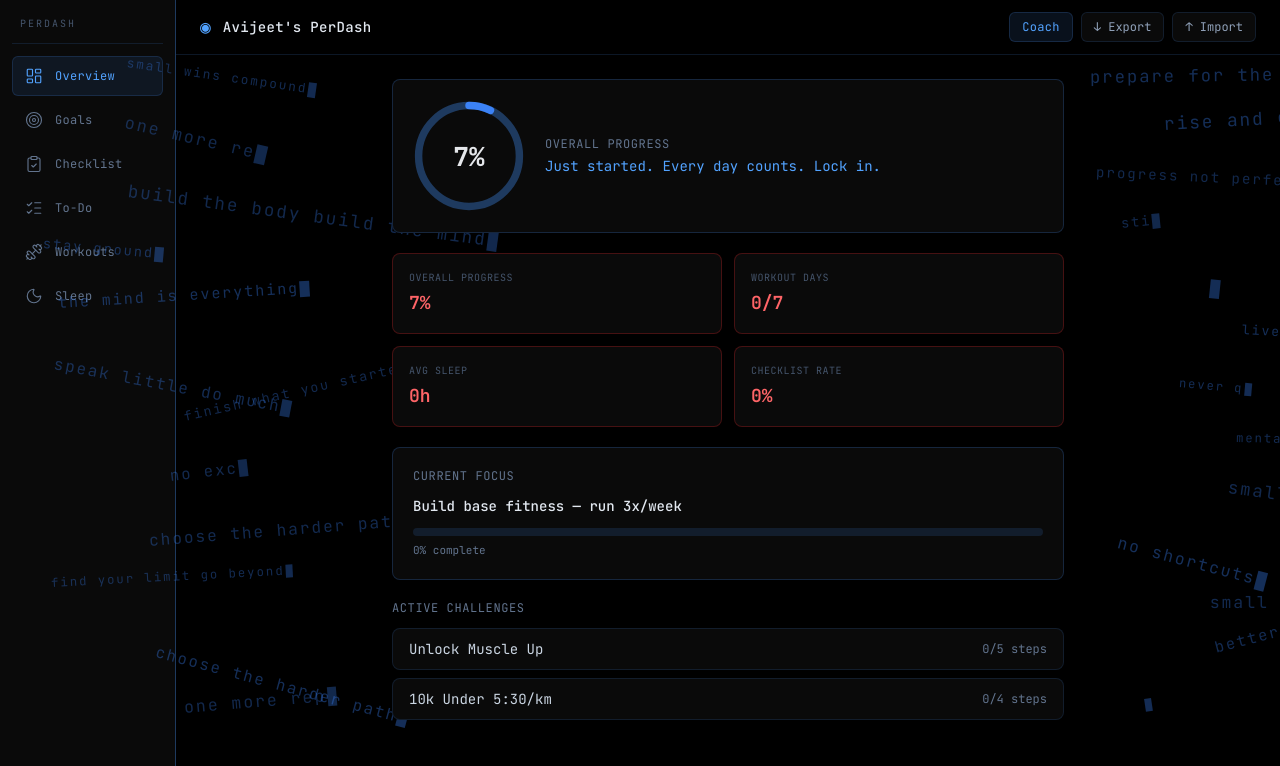
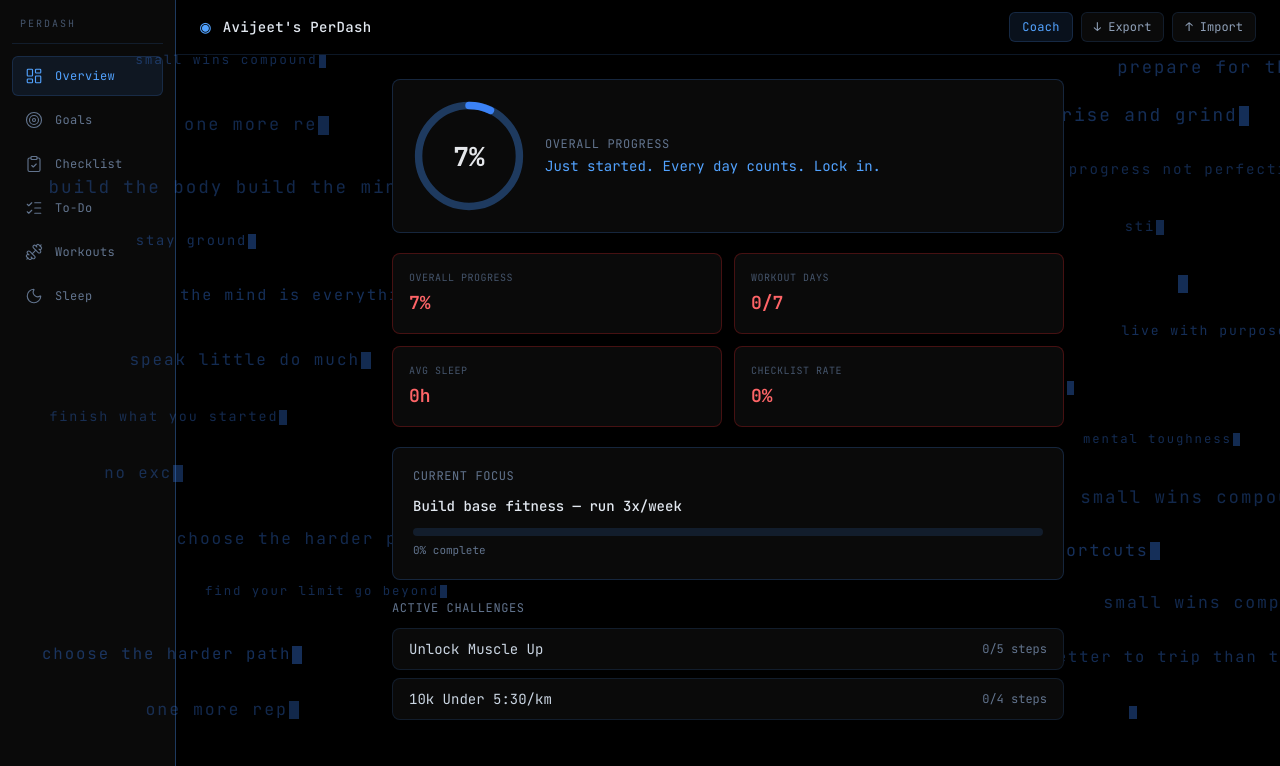
Before and after one commit to TheWhiteburn/PerDash, a React (Vite) app in the folder client/: page / in a window 1280 px wide. Shown: the top 766 px of the page. Built offline with nearby package versions, Linux system fonts and the light colour scheme; the HTML template or start-up script is replaced by a standard one.

Commit message:
Fix: no rotation, wider margins, right shifted left, even spacing

```diff
--- a/client/src/components/BackgroundScene.jsx
+++ b/client/src/components/BackgroundScene.jsx
@@ -69,14 +69,12 @@ function rand(n) {
 
 function buildWriters() {
   const left = Array.from({ length: 12 }, (_, i) => ({
-    x: 3 + Math.random() * 13,
-    y: 4 + (i + 0.5) / 12 * 86 + (Math.random() - 0.5) * 2.5,
-    tilt: ((Math.random() - 0.5) * 30).toFixed(1),
+    x: 2 + Math.random() * 16,
+    y: 3 + (i + 0.5) / 12 * 88 + (Math.random() - 0.5) * 1,
   }));
   const right = Array.from({ length: 13 }, (_, i) => ({
-    x: 85 + Math.random() * 13,
-    y: 4 + (i + 0.5) / 13 * 86 + (Math.random() - 0.5) * 2.5,
-    tilt: ((Math.random() - 0.5) * 30).toFixed(1),
+    x: 78 + Math.random() * 14,
+    y: 3 + (i + 0.5) / 13 * 88 + (Math.random() - 0.5) * 1,
   }));
 
   return [...left, ...right].map((pos, i) => {
@@ -85,7 +83,7 @@ function buildWriters() {
       id: i,
       x: pos.x.toFixed(2),
       y: pos.y.toFixed(2),
-      rotation: pos.tilt,
+      rotation: 0,
       phrase,
       typed: '',
       charIndex: 0,
@@ -175,8 +173,7 @@ export default function BackgroundScene() {
             fontSize: w.fontSize + 'px',
             opacity: w.opacity,
             color: '#3b82f6',
-            transform: `rotate(${w.rotation}deg)`,
-            transformOrigin: '0 50%',
+
           }}
         >
           {w.typed}
```
